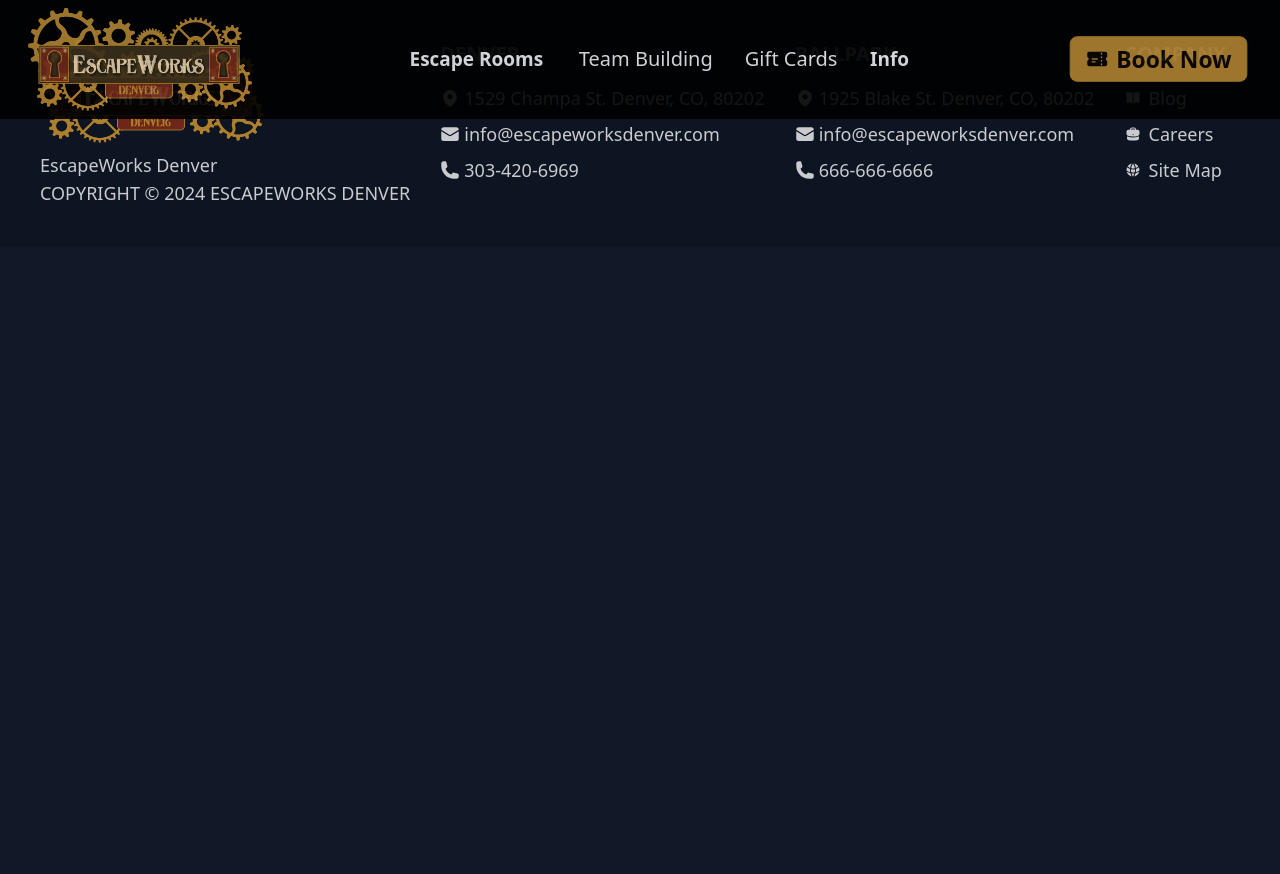
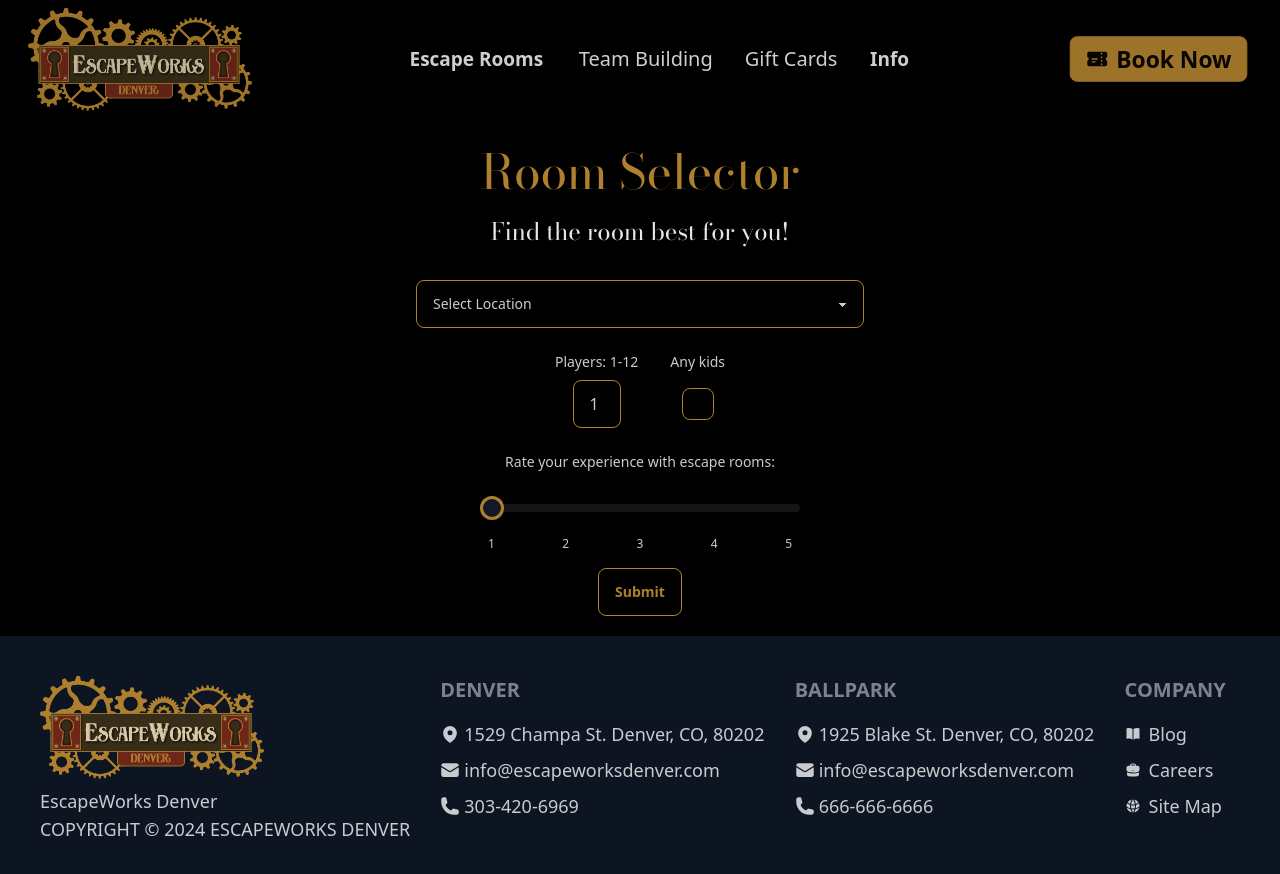
Before and after one commit to JakeZook/EWD-New-Website, a React (Vite) app: page /room-selector in a window 1280 px wide. Shown: the top 874 px of the page. Before the commit the page ends 800 px from the top, so only its background shows below. Built offline with nearby package versions, Linux system fonts and the light colour scheme.

Commit message:
Added logic to select room

```diff
--- a/src/App.jsx
+++ b/src/App.jsx
@@ -12,6 +12,7 @@
 	Faq,
 	GiftCards,
 	TeamBuilding,
+	RoomSelector,
 } from "./pages/index";
 
 const App = () => {
@@ -28,6 +29,7 @@
 				<Route path="/about" element={<About />} />
 				<Route path="/faq" element={<Faq />} />
 				<Route path="/contact" element={<Contact />} />
+				<Route path="/room-selector" element={<RoomSelector />} />
 			</Routes>
 			<Footer />
 		</Router>
--- a/src/comp/nav.jsx
+++ b/src/comp/nav.jsx
@@ -131,6 +131,14 @@
 													Ballpark
 												</a>
 											</li>
+											<li>
+												<a
+													className="text-lg hover:text-accent"
+													onClick={() => handleLinkClick("/room-selector")}
+												>
+													Room Selector
+												</a>
+											</li>
 										</ul>
 									)}
 								</li>
@@ -243,6 +251,14 @@
 									<li>
 										<a onClick={() => handleLinkClick("/ballpark")}>Ballpark</a>
 									</li>
+									<li>
+										<a
+											className="text-lg hover:text-accent"
+											onClick={() => handleLinkClick("/room-selector")}
+										>
+											Room Selector
+										</a>
+									</li>
 								</ul>
 							</details>
 						</li>
--- a/src/comp/roomData.js
+++ b/src/comp/roomData.js
@@ -5,6 +5,7 @@
 import vh from "../assets/vh.jpg";
 import sw from "../assets/sw.png";
 import ex from "../assets/ex.png";
+import wa from "../assets/wa.jpg";
 
 const roomData = [
 	{
@@ -17,7 +18,9 @@
 		price: 35,
 		link: "/egyptian-tomb",
 		players: 8,
-		location: "Convention Center"
+		location: "Convention Center",
+		points: 0,
+		appeals: ["kids", "Small Groups", "Beginners"],
 	},
 	{
 		name: "Blackbeard's Brig",
@@ -29,7 +32,9 @@
 		price: 35,
 		link: "/blackbeards-brig",
 		players: 12,
-		location: "Convention Center"
+		location: "Convention Center",
+		points: 0,
+		appeals: ["kids", "Large Groups", "Birthday Parties"],
 	},
 	{
 		name: "Vampire Hunter",
@@ -41,7 +46,9 @@
 		price: 38,
 		link: "/vampire-hunter",
 		players: 8,
-		location: "Convention Center"
+		location: "Convention Center",
+		points: 0,
+		appeals: ["Experienced Players", "Small Groups", "Horror Fans"],
 	},
 	{
 		name: "Speakeasy",
@@ -53,7 +60,9 @@
 		price: 35,
 		link: "/speakeasy",
 		players: 12,
-		location: "Convention Center"
+		location: "Convention Center",
+		points: 0,
+		appeals: ["Bach Parties", "Large Groups", "Familiar Players"],
 	},
 	{
 		name: "Casino Heist",
@@ -65,7 +74,9 @@
 		price: 35,
 		link: "/casino-heist",
 		players: 8,
-		location: "Convention Center"
+		location: "Convention Center",
+		points: 0,
+		appeals: ["Bach Parties", "Small Groups", "Experienced Players"],
 	},
 	{
 		name: "Space Wars",
@@ -77,7 +88,9 @@
 		price: 38,
 		link: "/space-wars",
 		players: 12,
-		location: "Ballpark"
+		location: "Ballpark",
+		points: 0,
+		appeals: ["Experienced Players", "Large Groups", "Sci-Fi Fans"],
 	},
 	{
 		name: "The Exorcism",
@@ -89,20 +102,24 @@
 		price: 38,
 		link: "/the-exorcism",
 		players: 8,
-		location: "Ballpark"
+		location: "Ballpark",
+		points: 0,
+		appeals: ["Horror Fans", "Small Groups", "Familiar Players"],
 	},
-	// {
-	// 	name: "Wizard's Alley",
-	// 	img: wa,
-	// 	desc: "Your feline friend has ran away from home and into the mysterious Wizard's Alley. Be warned: sinister magic is around every corner.",
-	// 	escapeRate: 28.2,
-	// 	recordTime: 31.1,
-	// 	averageTime: 51.12,
-	// 	price: 38,
-	// 	link: "/wizards-alley",
-	// 	players: 12,
-	// location: "Ballpark"
-	// },
+	{
+		name: "Wizard's Alley",
+		img: wa,
+		desc: "Your feline friend has ran away from home and into the mysterious Wizard's Alley. Be warned: sinister magic is around every corner.",
+		escapeRate: 28.2,
+		recordTime: 31.1,
+		averageTime: 51.12,
+		price: 38,
+		link: "/wizards-alley",
+		players: 12,
+		location: "Ballpark",
+		points: 0,
+		appeals: ["Birthday Parties", "Large Groups", "Kids"],
+	},
 ];
 
 export default roomData;
--- a/src/pages/home.jsx
+++ b/src/pages/home.jsx
@@ -395,10 +395,10 @@
 			>
 				<div className="flex flex-col items-center w-1/3">
 					<h5 className="text-neutral text-nowrap text-2xl pb-3 font-display">
-						Join Mailing List:
+						Join Mailing List
 					</h5>
 					<div className="sm:join max-sm:flex max-sm:flex-col max-sm:mb-5">
-						<label className="input input-bordered flex items-center gap-2">
+						<label className="bg-black input input-bordered border-primary flex items-center gap-2 text-primary">
 							Email
 							<input
 								type="text"
@@ -413,7 +413,7 @@
 				</div>
 				<div className="flex flex-col items-center w-1/3 max-sm:mb-5">
 					<h5 className="text-neutral text-2xl text-center text-nowrap pb-3 font-display">
-						Explore Our Blog:
+						Explore Our Blog
 					</h5>
 					<button className="btn btn-primary hover:btn-accent text-xl">
 						<svg
--- a/src/pages/index.jsx
+++ b/src/pages/index.jsx
@@ -7,6 +7,7 @@
 import Faq from "./faq";
 import GiftCards from "./gift-cards";
 import TeamBuilding from "./team-building";
+import RoomSelector from "./room-selector";
 
 export {
 	Home,
@@ -18,4 +19,5 @@
 	Faq,
 	GiftCards,
 	TeamBuilding,
+	RoomSelector,
 };
--- /dev/null
+++ b/src/pages/room-selector.jsx
@@ -0,0 +1,222 @@
+import React, { useState, useEffect } from "react";
+import { roomData, RoomCard, RoomCardDesktop } from "../comp";
+
+const RoomSelector = () => {
+	const [location, setLocation] = useState("");
+	const [numPlayers, setNumPlayers] = useState(1);
+	const [experience, setExperience] = useState(1);
+	const [kids, setKids] = useState(false);
+	const [formSubmitted, setFormSubmitted] = useState(false);
+	const [pickedRooms, setPickedRooms] = useState([]);
+
+	const handleSubmit = (e) => {
+		e.preventDefault();
+
+		setFormSubmitted(true);
+
+		let updatedRooms = roomData.filter((room) => room.location === location);
+		if (numPlayers > 8) {
+			updatedRooms = updatedRooms.map((room) => {
+				if (room.players === 12) {
+					return { ...room, points: room.points + 1 };
+				} else {
+					return room;
+				}
+			});
+			updatedRooms = updatedRooms.filter((room) => room.players !== 8);
+		} else {
+			updatedRooms = updatedRooms.map((room) => {
+				if (room.players === 8) {
+					return { ...room, points: room.points + 1 };
+				} else {
+					return room;
+				}
+			});
+		}
+
+		if (kids) {
+			updatedRooms = updatedRooms.map((room) => {
+				if (
+					room.name === "Wizard's Alley" ||
+					room.name === "Blackbeard's Brig" ||
+					room.name === "Egyptian Tomb"
+				) {
+					return { ...room, points: room.points + 2 };
+				}
+				return room;
+			});
+
+			updatedRooms = updatedRooms.filter(
+				(room) => room.name !== "The Exorcism"
+			);
+			updatedRooms = updatedRooms.filter((room) => room.name !== "Speakeasy");
+		}
+
+		console.log("Experience:", experience);
+		if (experience <= 2) {
+			updatedRooms = updatedRooms.map((room) => {
+				if (
+					room.name === "Wizard's Alley" ||
+					room.name === "Blackbeard's Brig" ||
+					room.name === "Egyptian Tomb"
+				) {
+					return { ...room, points: room.points + 2 };
+				} else {
+					return { ...room, points: room.points + 1 };
+				}
+				return room;
+			});
+		} else if (experience <= 4) {
+			updatedRooms = updatedRooms.map((room) => {
+				if (
+					room.name === "Casino Heist" ||
+					room.name === "Speakeasy" ||
+					room.name === "The Exorcism" ||
+					room.name === "Vampire Hunter"
+				) {
+					return { ...room, points: room.points + 2 };
+				}
+				return room;
+			});
+		} else if (experience <= 5) {
+			updatedRooms = updatedRooms.map((room) => {
+				if (room.name === "Vampire Hunter" || room.name === "Space Wars") {
+					return { ...room, points: room.points + 3 };
+				}
+				return room;
+			});
+		}
+
+		updatedRooms = updatedRooms.filter((room) => room.points > 0);
+
+		updatedRooms.sort((a, b) => b.points - a.points);
+		setPickedRooms(updatedRooms);
+	};
+
+	const handleBackToForm = () => {
+		setFormSubmitted(false);
+		setExperience(1);
+		setKids(false);
+		setLocation("");
+		setNumPlayers(1);
+		setPickedRooms([]);
+	};
+
+	useEffect(() => {
+		console.log("Picked Rooms:", pickedRooms);
+	}, [pickedRooms]);
+
+	return (
+		<div className="bg-black pt-20 sm:pt-20 md:pt-28 lg:pt-32 xl:pt-32">
+			<header className="flex flex-col items-center justify-center mb-8">
+				<h1 className="p-5 text-5xl text-primary font-display text-nowrap">
+					Room Selector
+				</h1>
+				<p className="text-2xl text-neutral text-center font-display">
+					Find the room best for you!
+				</p>
+			</header>
+			{!formSubmitted && (
+				<form
+					onSubmit={handleSubmit}
+					className="space-y-4 flex flex-col items-center justify-center mb-5"
+				>
+					<select
+						value={location}
+						onChange={(e) => setLocation(e.target.value)}
+						className="select select-primary w-full max-w-md bg-black"
+					>
+						<option value="" disabled>
+							Select Location
+						</option>
+						<option value="Convention Center">Convention Center</option>
+						<option value="Ballpark">Ballpark</option>
+					</select>
+					<div className="flex justify-between">
+						<div className="flex flex-col items-center mr-3">
+							<div className="label">
+								<span className="label-text">Players: 1-12</span>
+							</div>
+							<input
+								type="number"
+								min="1"
+								max="12"
+								placeholder="Number of players"
+								className="input input-bordered input-primary w-full max-w-12 bg-black"
+								value={numPlayers}
+								onChange={(e) => setNumPlayers(parseInt(e.target.value))}
+							/>
+						</div>
+						<div className="flex flex-col items-center ml-3">
+							<div className="label">
+								<span className="label-text">Any kids</span>
+							</div>
+							<input
+								type="checkbox"
+								className="checkbox checkbox-primary checkbox-lg mt-2"
+								onChange={(e) => setKids(e.target.checked)}
+							/>
+						</div>
+					</div>
+					<div className="label">
+						<span className="label-text">
+							Rate your experience with escape rooms:
+						</span>
+					</div>
+					<input
+						type="range"
+						min="1"
+						max="5"
+						className="range range-xsm w-1/4 bg-black range-primary max-md:w-3/4"
+						step="1"
+						defaultValue={experience}
+						onChange={(e) => setExperience(parseInt(e.target.value))}
+					/>
+					<div className="w-1/4 flex justify-between text-xs px-2 max-md:w-3/4">
+						<span>1</span>
+						<span>2</span>
+						<span>3</span>
+						<span>4</span>
+						<span>5</span>
+					</div>
+					<button type="submit" className="btn btn-outline btn-primary">
+						Submit
+					</button>
+				</form>
+			)}
+			{formSubmitted && (
+				<>
+					{pickedRooms.map((room, index) => (
+						<div key={index} className="flex items-center flex-wrap lg:hidden">
+							<RoomCard data={room} />
+						</div>
+					))}
+					{pickedRooms.map((room, index) => (
+						<div
+							key={index}
+							className={`hidden lg:flex items-stretch justify-center mx-28 pb-10 ${
+								index === 0 || index % 2 === 0
+									? "flex-row border-l-8 border-l-accent border-double"
+									: "flex-row-reverse border-r-8 border-r-accent border-double"
+							}`}
+						>
+							<RoomCardDesktop data={room} index={index} />
+						</div>
+					))}
+					<div className="flex justify-center mb-5">
+						<div
+							className="btn btn-primary btn-lg"
+							onClick={() => {
+								handleBackToForm();
+							}}
+						>
+							Choose again?
+						</div>
+					</div>
+				</>
+			)}
+		</div>
+	);
+};
+
+export default RoomSelector;
```
Also changed, not shown: src/assets/wa.jpg (added).
